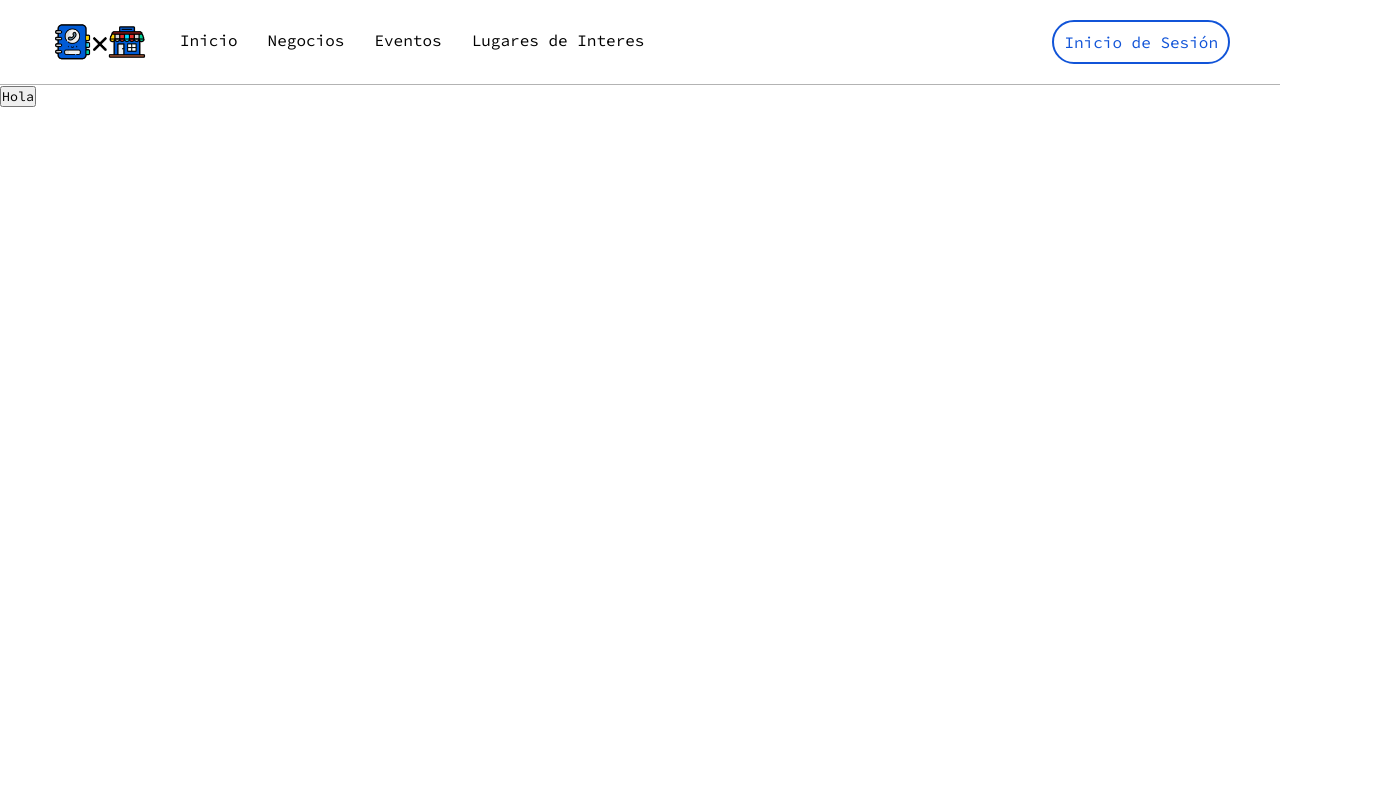
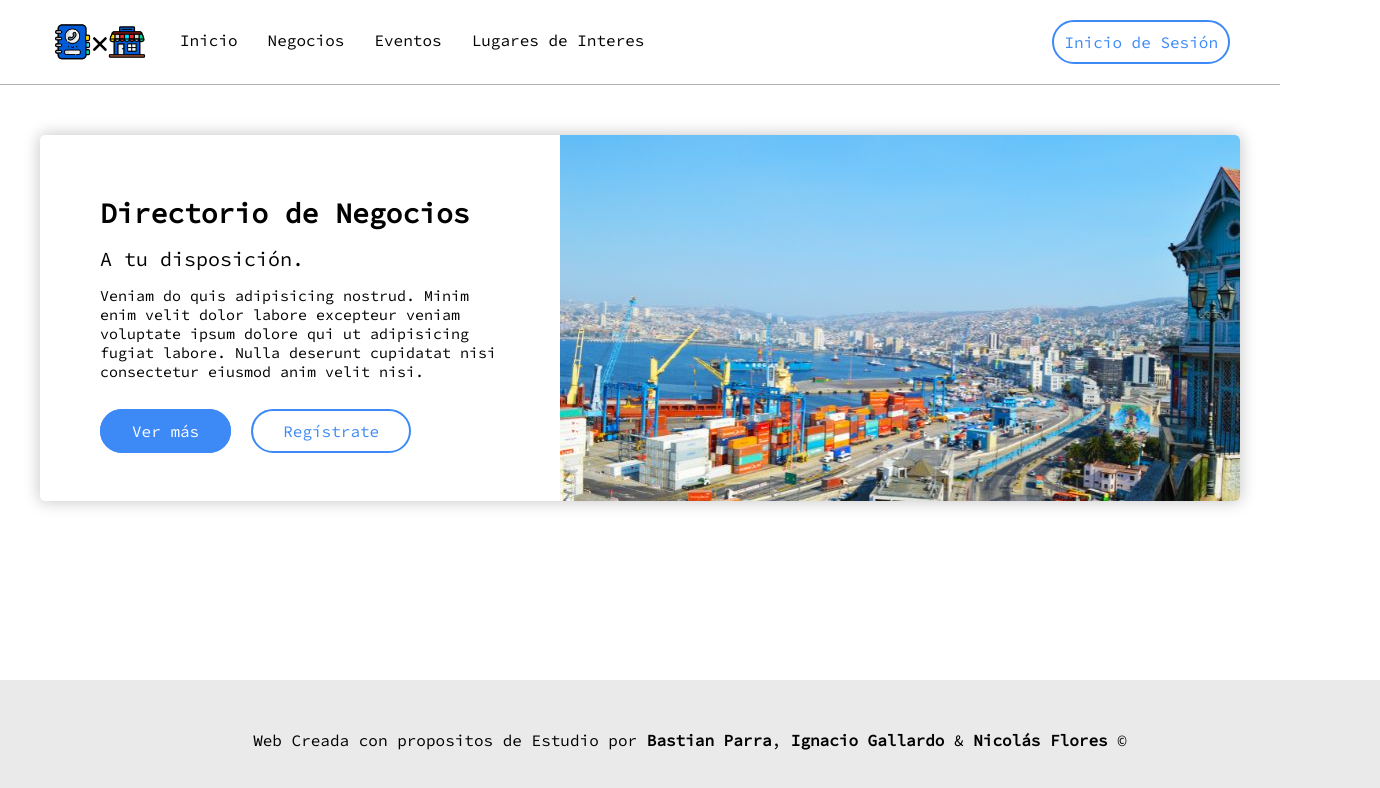
Before and after one commit to Bastian-Parra/proyecto-directorio, a React (Vite) app in the folder directorio-app/: page / in a window 1280 px wide. Shown: the top 788 px of the page, 1380 px wide, since content can reach past the window. Built offline with nearby package versions, Linux system fonts and the light colour scheme.

Commit message:
Adding content to Home page

```diff
--- a/directorio-app/src/App.jsx
+++ b/directorio-app/src/App.jsx
@@ -6,8 +6,7 @@ import Home from './components/Home.jsx'
 import Negocios from './components/Negocios.jsx'
 import Eventos from './components/Eventos.jsx'
 import Lugares from './components/Lugares.jsx'
-import './styles/navegador.css'
-
+import Footer from './components/Footer.jsx'
 function App() {
   return (
     <div className="App">
@@ -20,6 +19,9 @@ function App() {
         <Route path='/eventos' element={<Eventos/>}></Route>
         <Route path='/lugares' element={<Lugares/>}></Route>
       </Routes>
+      <footer>
+        <Footer/>
+      </footer>
     </div>
   )
 }
--- /dev/null
+++ b/directorio-app/src/components/Footer.jsx
@@ -0,0 +1,15 @@
+import '../styles/footer.css'
+
+export default function Footer() {
+    return (
+        <ContenidoFooter/>
+    )
+}
+
+function ContenidoFooter() {
+    return (
+        <div className="container-footer">
+            <p>Web Creada con propositos de Estudio por <b>Bastian Parra</b>, <b>Ignacio Gallardo</b> & <b>Nicolás Flores</b> &copy;</p>
+        </div>
+    )
+}
--- a/directorio-app/src/components/Home.jsx
+++ b/directorio-app/src/components/Home.jsx
@@ -1,16 +1,33 @@
 import React from 'react'
 import Navegador from './Navegador.jsx'
+import imgRight from '../assets/valparaiso.jpg'
 import '../styles/home.css'
 
 const Home = () => {
   return (
-    <MyButton/>
+    <Contenido/>
   )
 }
 
-function MyButton() {
+function Contenido() {
   return (
-    <button>Hola</button>
+    <div className="container">
+      <div className="container-left">
+          <h1>Directorio de Negocios</h1>
+          <h3>A tu disposición.</h3>
+          <p>
+             Veniam do quis adipisicing nostrud.
+             Minim enim velit dolor labore excepteur veniam voluptate
+             ipsum dolore qui ut adipisicing fugiat labore. Nulla deserunt cupidatat nisi
+             consectetur eiusmod anim velit nisi.
+          </p>
+          <div className="container-buttons">
+            <a id="btn-verMas" href="/">Ver más</a>
+            <a id="btn-registro"href="/">Regístrate</a>
+          </div>
+      </div>
+      <div className="container-right"></div>
+    </div>
   )
 }
 
--- a/directorio-app/src/components/Navegador.jsx
+++ b/directorio-app/src/components/Navegador.jsx
@@ -1,4 +1,5 @@
 import logo from '../assets/logo.png'
+import '../styles/navegador.css'
 
 export default function Navigator() {
     return (
@@ -14,7 +15,7 @@ function Nav() {
         <nav class="containerNavigator">
             <div id="navigation-container">
                 <div class="logo">
-                    <a href="#"><img id="logo" src={logo}></img></a>
+                    <a href="/"><img id="logo" src={logo}></img></a>
                 </div>
                 <ul>
                     <li><a id="button-rest" href="/">Inicio</a></li>
--- /dev/null
+++ b/directorio-app/src/styles/footer.css
@@ -0,0 +1,9 @@
+.container-footer {
+    margin-top: 50px;
+    padding: 50px;
+    width: 100%;
+    position: absolute;
+    text-align: center;
+    background-color: #ebeaea;
+    bottom: 0;
+}
--- a/directorio-app/src/styles/home.css
+++ b/directorio-app/src/styles/home.css
@@ -0,0 +1,81 @@
+:root {
+    --primaryColor: #3d8af7;
+}
+
+
+.container {
+    display: flex;
+    width: 1200px;
+    max-width: 1200px;
+    margin: 0 auto;
+    margin-top: 50px;
+    box-shadow: 0px 0px 16px 1px rgba(0,0,0,0.22);
+    border-radius: 5px;
+    overflow: hidden;
+}
+
+.container-left {
+    padding: 60px;
+    max-width: 400px;
+}
+.container-left h1{
+    font-weight: 800;
+    font-size: 28px;
+}
+
+.container-left h3 {
+    font-weight: 400;
+    font-size: 20px;
+    margin: 15px 0 15px 0px;
+}
+
+.container-left p {
+    margin-bottom: 40px;
+    font-size: 15px;
+}
+
+.container-buttons {
+    height: auto;
+    width: 100%;
+    display: inline;
+}
+
+#btn-verMas {
+    color: #fff;
+    background-color: var(--primaryColor);
+    margin-right: 20px;
+    text-decoration: none;
+    padding: 10px 30px 10px 30px;
+    border-radius: 50px;
+    border: 2px solid var(--primaryColor);
+}
+
+
+#btn-verMas:hover {
+    color: var(--primaryColor);
+    background-color: #fff;
+    border: 2px solid var(--primaryColor);
+    transition: 0.5s;
+}
+#btn-registro {
+    padding: 10px 30px 10px 30px;
+    text-decoration: none;
+    color: var(--primaryColor);
+    border-radius: 50px;
+    border: 2px solid var(--primaryColor);
+}
+
+#btn-registro:hover {
+    color: #fff;
+    transition:0.5s;
+    background-color: var(--primaryColor);
+    border: 2px solid var(--primaryColor);
+}
+
+.container-right {
+    width: 100%;
+    height: auto;
+    border-top-right-radius: 5px;
+    border-bottom-right-radius: 5px;
+    background-image: url("../assets/valparaiso.jpg");
+}
--- a/directorio-app/src/styles/navegador.css
+++ b/directorio-app/src/styles/navegador.css
@@ -1,7 +1,7 @@
 @import url('https://fonts.googleapis.com/css2?family=Source+Code+Pro&display=swap');
 
 :root {
-  --principalBlue: rgb(17, 84, 216);
+  --primaryColor: #3d8af7;
   --greyColor: #b3b3b3;
 }
 
@@ -46,7 +46,7 @@
   #button-rest:hover {
     opacity: 0.75;
     transform: translateY(-5px);
-    color: var(--principalBlue);
+    color: var(--primaryColor);
   }
 
   .containerNavigator ul li a:hover {
@@ -57,13 +57,13 @@
   #button-inicio {
     float: right;
     border-radius: 50px;
-    color: var(--principalBlue);
-    border: 2px solid var(--principalBlue);
+    color: var(--primaryColor);
+    border: 2px solid var(--primaryColor);
     margin-right: 50px;
   }
 
   #button-inicio:hover {
-    background-color: var(--principalBlue);
+    background-color: var(--primaryColor);
     color: #fff;
     transition: 1s;
   }
```
